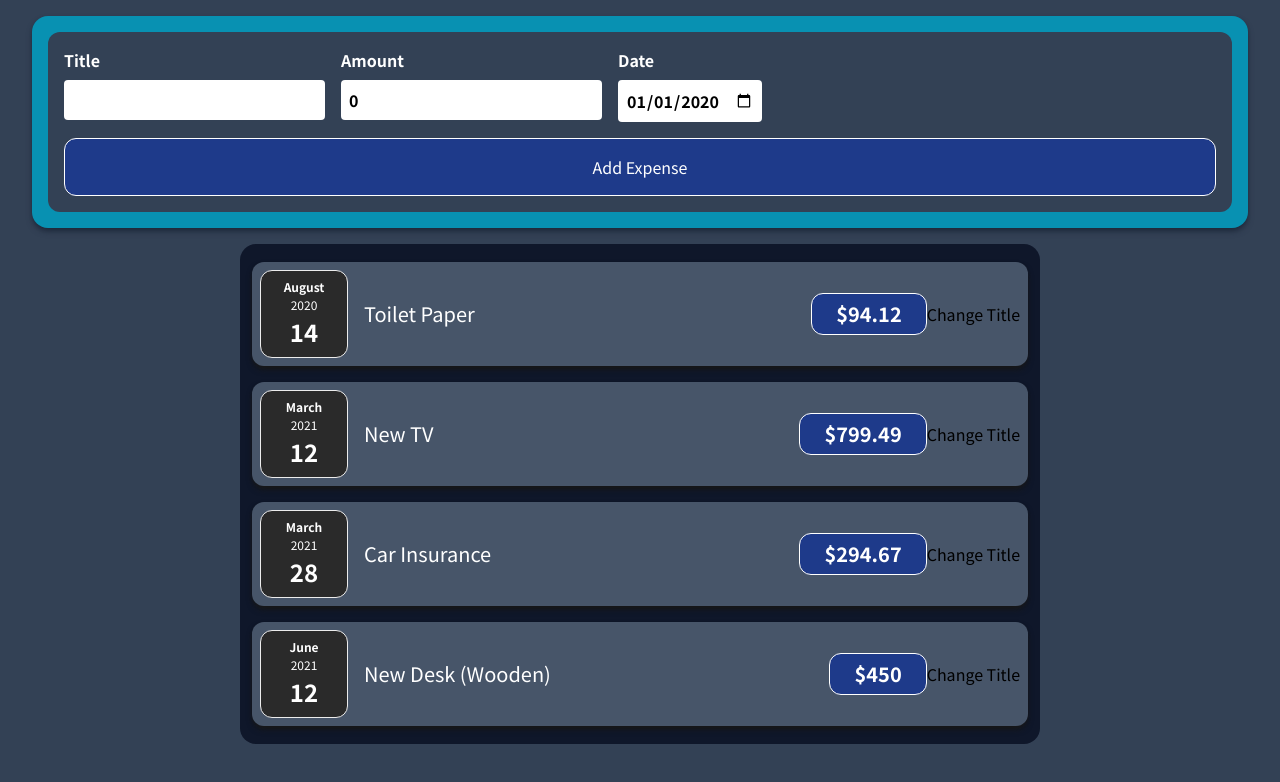
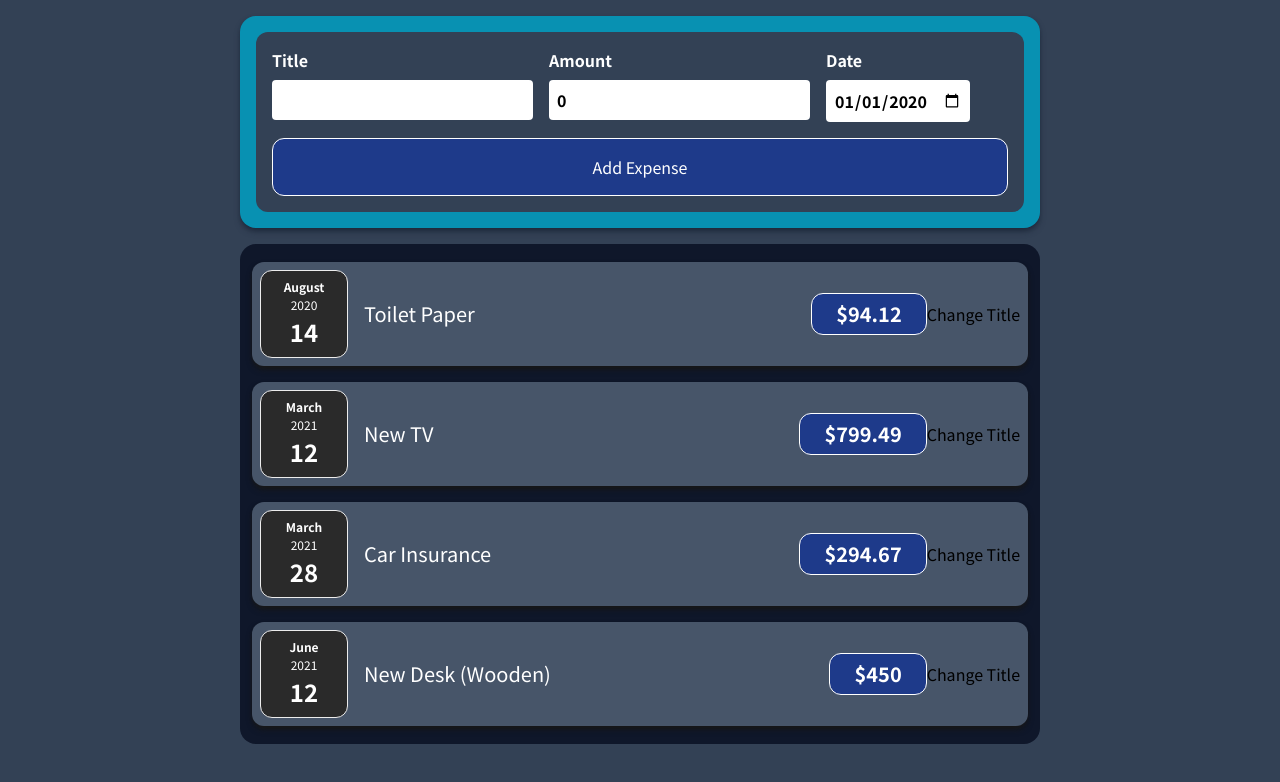
Before and after one commit to Tuzi555/expense-tracker, a React (Vite) app: page / in a window 1280 px wide. Shown: the top 782 px of the page. Built offline with nearby package versions, Linux system fonts and the light colour scheme.

Commit message:
Reapired width of NewExpense.tsx component to match width of Expenses.tsx component

```diff
--- a/src/components/NewExpense/NewExpense.tsx
+++ b/src/components/NewExpense/NewExpense.tsx
@@ -5,7 +5,7 @@ import './NewExpense.css';
 
 const NewExpense = () => {
   return (
-    <div className="bg-cyan-600 p-4 my-4 mx-auto max-w-[95%] rounded-2xl text-center shadow-md shadow-slate-800">
+    <div className="bg-cyan-600 p-4 my-4 mx-auto w-[50rem] max-w-[95%] rounded-2xl text-center shadow-md shadow-slate-800">
       <div className="bg-slate-700 p-4 rounded-xl">
         <ExpenseForm />
       </div>
```
